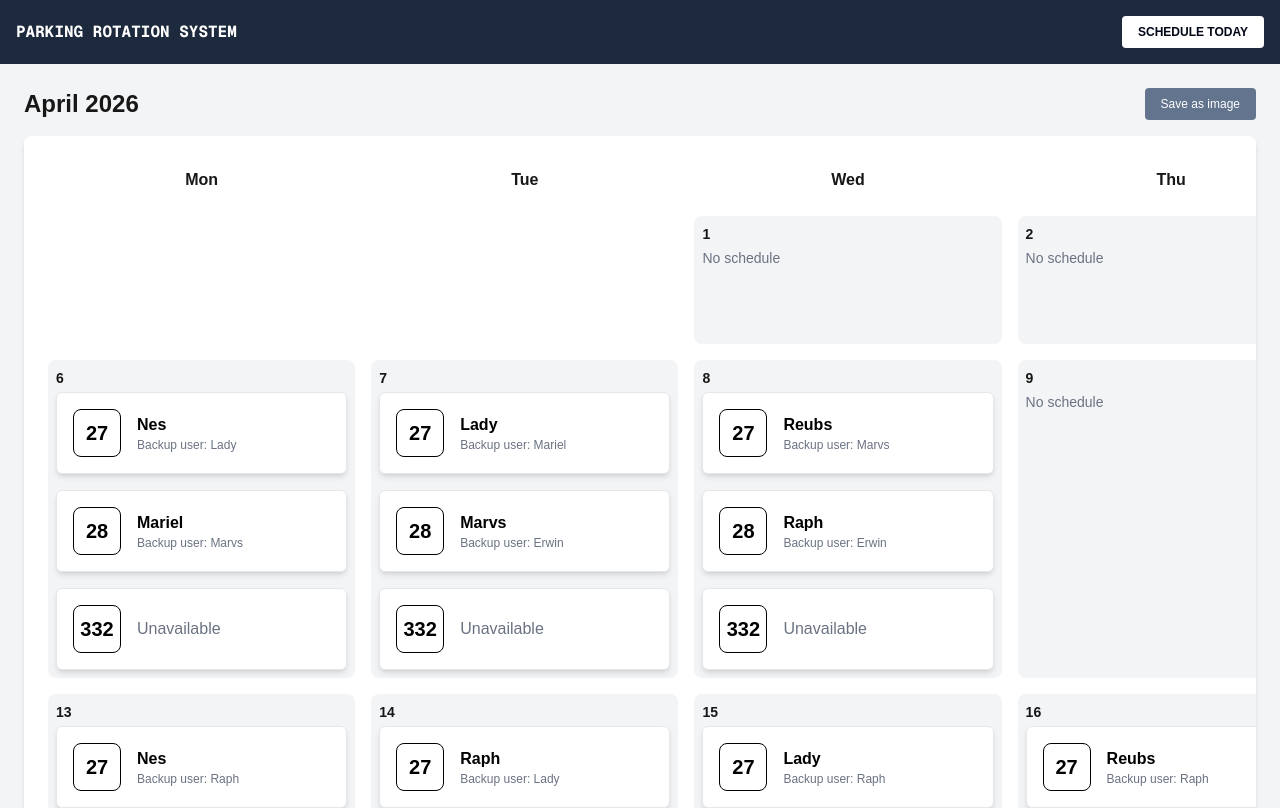
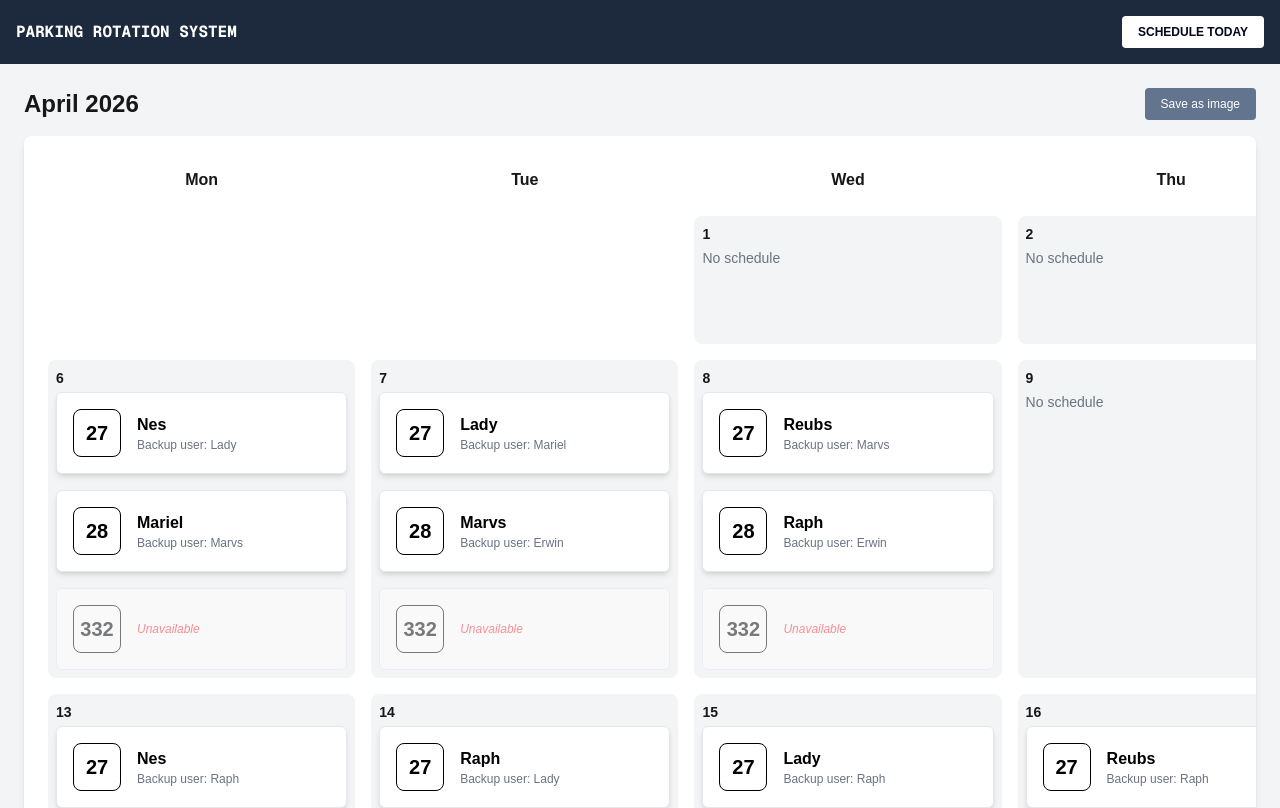
Before and after one commit to mendozamarieljoy/ai-generated-parking-rotation-app, a Next.js app: page /parking in a window 1280 px wide. Shown: the top 808 px of the page. Built offline with nearby package versions, Linux system fonts and the light colour scheme.

Commit message:
Minor UI changes

```diff
--- a/src/app/parking/today/page.tsx
+++ b/src/app/parking/today/page.tsx
@@ -15,7 +15,7 @@ function formatSlot(
   return (
     <div
       key={slot}
-      className="flex flex-col shadow-md rounded-md p-4 border border-gray-200"
+      className={`flex flex-col rounded-md p-4 border border-gray-200 ${!assignment ? "opacity-50" : "shadow-md "}`}
     >
       <div className="flex justify-between items-center gap-4">
         <div>
@@ -34,7 +34,7 @@ function formatSlot(
                   </p>
                 </>
               ) : (
-                <p className="text-gray-500">Unavailable</p>
+                <p className="text-xs text-red-500 italic">Unavailable</p>
               )}
             </div>
           </div>
--- a/src/components/Calendar.tsx
+++ b/src/components/Calendar.tsx
@@ -64,7 +64,7 @@ export default function Calendar() {
     return (
       <div
         key={slot}
-        className="flex flex-col shadow-md rounded-md p-4 bg-white text-black border border-gray-200"
+        className={`flex flex-col rounded-md p-4 bg-white text-black border border-gray-200 ${!assignment ? "opacity-50" : "shadow-md "}`}
       >
         <div className="flex items-center gap-4">
           <span className="text-xl text-center font-bold w-12 h-12 border rounded-lg flex items-center justify-center">
@@ -79,7 +79,7 @@ export default function Calendar() {
                 </p>
               </>
             ) : (
-              <p className="text-gray-500">Unavailable</p>
+              <p className="text-xs text-red-500 italic">Unavailable</p>
             )}
           </div>
         </div>
```
